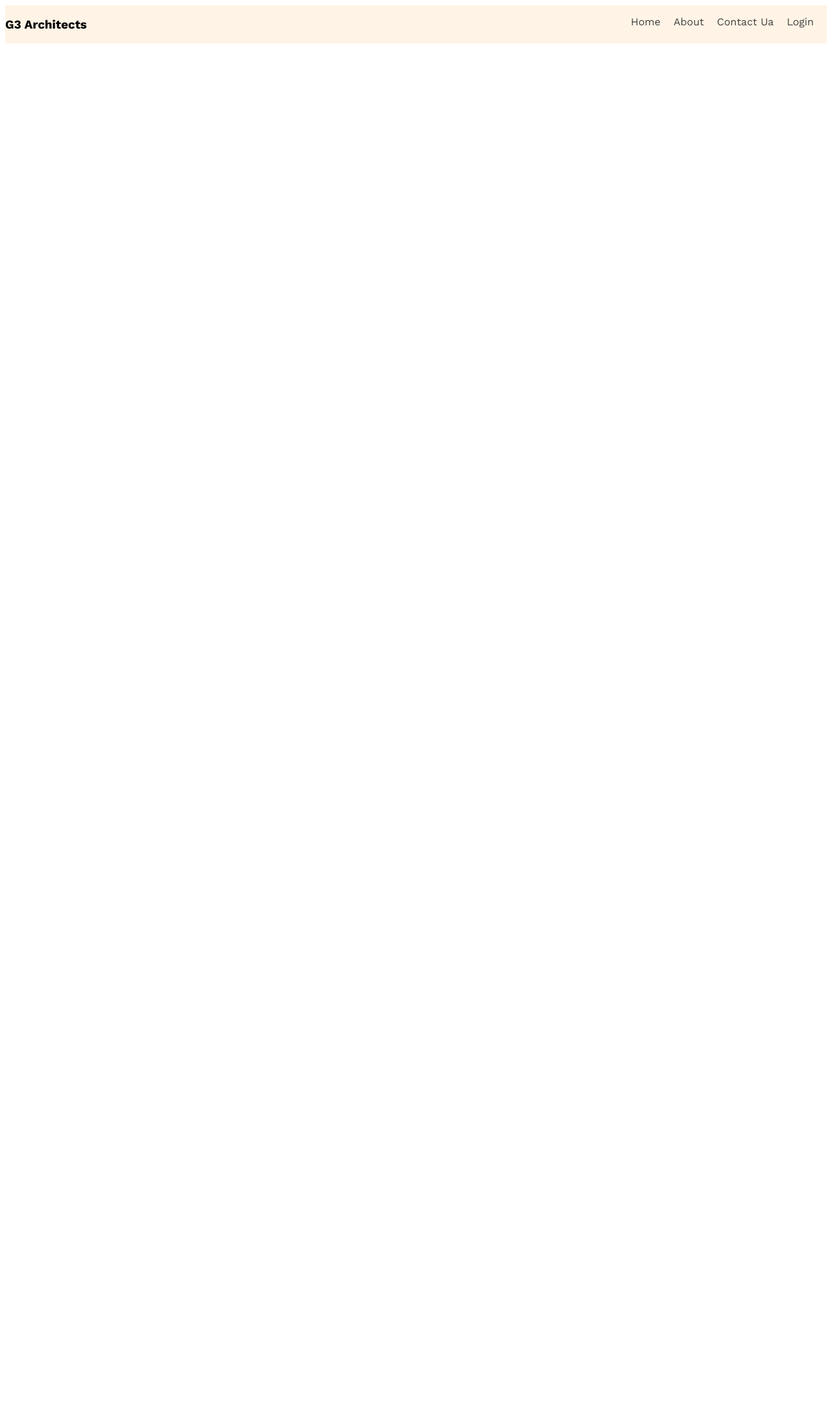
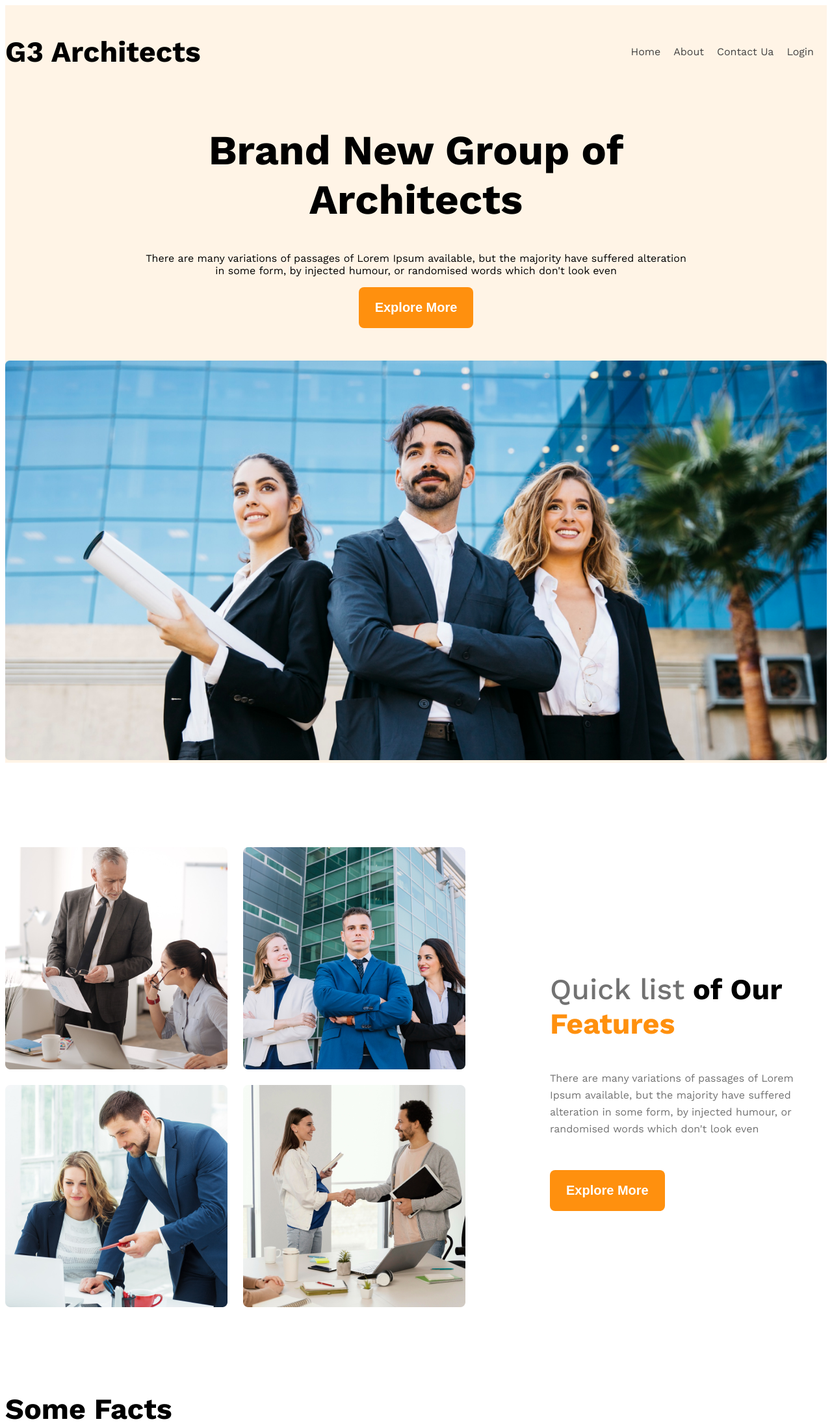
Before and after one commit to mehedipaik/g3-architects-website, a plain HTML site: page index.html in a window 1280 px wide. Shown: the top 2198 px of the page at 65% size. Before the commit the page ends 800 px from the top, so only its background shows below. Drawn offline with nearby package versions, Linux system fonts and the light colour scheme.

Commit message:
added some facts and icon images

```diff
--- a/index.html
+++ b/index.html
@@ -8,23 +8,80 @@
 </head>
 <body class="work-sans-font-all">
     <header class="bg-color-light">
-        <nav class="navber display-flex">
+        <nav class="navbar display-flex">
             <h3 class="brand">G3 Architects</h3>
             <ul class="nav-links display-flex">
-                <li class="nav-itmes"><a href="" class="nav-link text-gray">Home</a></li>
-                <li class="nav-itmes"><a href="" class="nav-link text-gray">About</a></li>
-                <li class="nav-itmes"><a href="" class="nav-link text-gray">Contact Ua</a></li>
-                <li class="nav-itmes"><a href="" class="nav-link text-gray">Login</a></li>
+                <li class="nav-items"><a href="" class="nav-link text-gray">Home</a></li>
+                <li class="nav-items"><a href="" class="nav-link text-gray">About</a></li>
+                <li class="nav-items"><a href="" class="nav-link text-gray">Contact Ua</a></li>
+                <li class="nav-items"><a href="" class="nav-link text-gray">Login</a></li>
             </ul>
+        </nav>
 
-        </nav>
+
         <div class="banner">
+            <div class="banner-content">
+                <h1 class="banner-title">Brand New Group of Architects</h1>
+                <p class="bannar-dcescription">There are many variations of passages of Lorem Ipsum available, but the majority have suffered alteration in some form, by injected humour, or randomised words which don't look even</p>
+                <button class="btn-primary">Explore More</button>
+            </div>
+            <img class="banner-img" src="images/banner.png" alt="">
 
 
         </div>
 
     </header>
     <main>
+        <section class="team-features display-flex">
+            <div class="team-img-container">
+                <img src="images/team1.png" alt="they are discussing about there work">
+                <img src="images/team2.png" alt="they are discussing about there work">
+                <img src="images/team3.png" alt="they are discussing about there work">
+                <img src="images/team4.png" alt="they are discussing about there work">
+
+
+            </div>
+            <div class="our-features">
+               <h3 class="section-title"><span id="quick-list" class="text-light-gray">Quick list</span> <span>of Our</span> <br><span class="text-primary">Features</span></h3>
+               <p class="features-description text-light-gray">There are many variations of passages of Lorem Ipsum available, but the majority have suffered alteration in some form, by injected humour, or randomised words which don't look even</p>
+               <button class="btn-primary">Explore More</button>
+
+            </div>
+
+        </section>
+        <!-- team section -->
+         <section>
+
+         </section>
+         <!-- some facts -->
+          <section>
+            <h3 class="section-title">Some Facts</h3>
+            <p class="text-light-gray">There are many variations of passages of Lorem Ipsum available, but the majority have suffered alteration.</p>
+            <div class="fact-container">
+                <div class="fact">
+                    <img src="images/icons/ribon.png" alt="">
+                    <h4 class="fact-number">54</h4>
+                    <h5 class="fact-name">Awards Winnings</h5>
+                </div>
+                <div class="fact">
+                    <img src="images/icons/projects.png" alt="">
+                    <h4 class="fact-number">1458</h4>
+                    <h5 class="fact-name">Project Finished</h5>
+                </div>
+                <div class="fact">
+                    <img src="images/icons/customers.png" alt="">
+                    <h4 class="fact-number">590</h4>
+                    <h5 class="fact-name">Clients Worked</h5>
+                </div>
+                <div class="fact">
+                    <img src="images/icons/email.png" alt="">
+                    <h4 class="fact-number">22578</h4>
+                    <h5 class="fact-name">Email Send</h5>
+                </div>
+
+            </div>
+
+          </section>
 
     </main>
     <footer>
--- a/styles/g3.css
+++ b/styles/g3.css
@@ -9,8 +9,27 @@
 .display-flex{
     display: flex;
 }
+.text-primary{
+    color: #FF900E;
+}
 .bg-color-light{
     background-color:rgba(255, 144, 14, 0.1);
+}
+.btn-primary{
+background-color: #FF900E;
+color: white;
+padding:20px 25px;
+font-size: 1.25rem;
+font-weight: 600;
+border-radius: 8px;
+border: none;
+}
+main{
+    max-width: 1440px;
+    margin:0 auto;
+}
+main > section{
+    margin-top: 130px;
 }
 /* dark 2 */
 .text-gray{
@@ -25,12 +44,17 @@ color: #727272;
 /* heaEr style */
 /* navbar style */
 
-.navber{
+.navbar{
     justify-content: space-between;
+    align-items: center;
 
 }
+.brand{
+    font-weight: 700px;
+    font-size: 2.8rem;
+}
 
-.nav-itmes{
+.nav-items{
     list-style: none;
     margin-right: 20px;
     justify-content: space-between;
@@ -41,7 +65,73 @@ color: #727272;
     font-weight: 500px ;
     color:#424242 ;
 }
-.navber, .bannar{
+.navbar, .banner{
     max-width: 1440px;
     margin: 0 auto ;
 }
+/* banner related style */
+.banner img{
+align-items: center;
+}
+.banner-content{
+    max-width: 850px;
+    margin: 0 auto;
+    text-align: center;
+    margin-bottom: 50px;
+}
+.banner-title{
+    font-weight: 700px;
+    font-size: 4rem;
+}
+.banner-img{
+    width: 100%;
+}
+
+/* features styles */
+.team-features{
+    align-items: center;
+}
+.team-img-container{
+    display: grid;
+    grid-template-columns: repeat(2, 1fr);
+    gap: 24px;
+}
+.our-features{
+    margin-left: 130px;
+}
+.section-title{
+    font-size: 2.8rem;
+    font-weight: 700;
+}
+#quick-list{
+    font-weight: 500;
+
+}
+.features-description{
+    font-size: 16px;
+    line-height: 26px;
+    margin-bottom: 50px;
+}
+
+/* responsive media */
+
+@media screen and (max-width: 576px) {
+    .navbar, .nav-links, .team-features{
+        flex-direction: column;
+    }
+    .team-img-container{
+        grid-template-columns: repeat(1, 1fr);
+    }
+    .our-features{
+        margin: 20px;
+    }
+}
+/* medium size device  */
+@media screen and (min-width: 576px) and (max-width: 992px){
+    .team-features{
+        flex-direction: column;
+    }
+    .our-features{
+        margin-left: 40px auto;
+    }
+}
```
